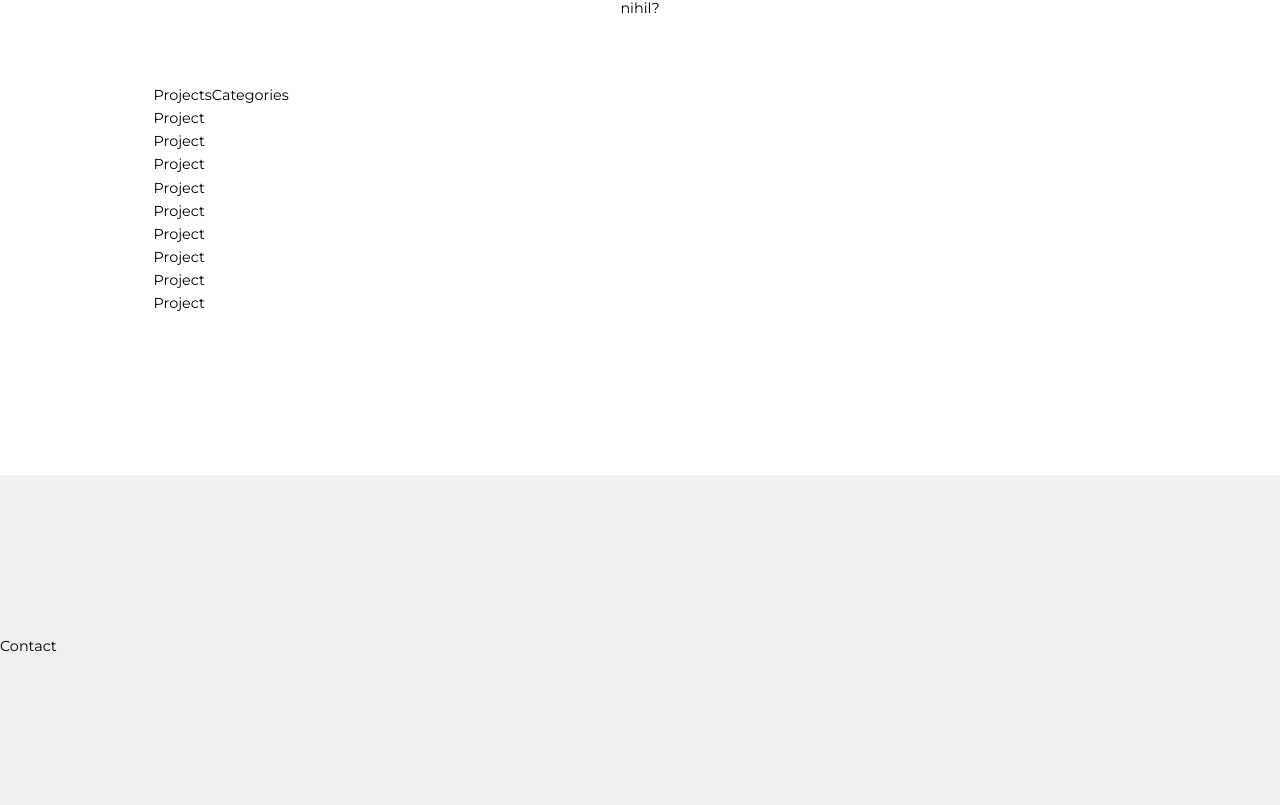
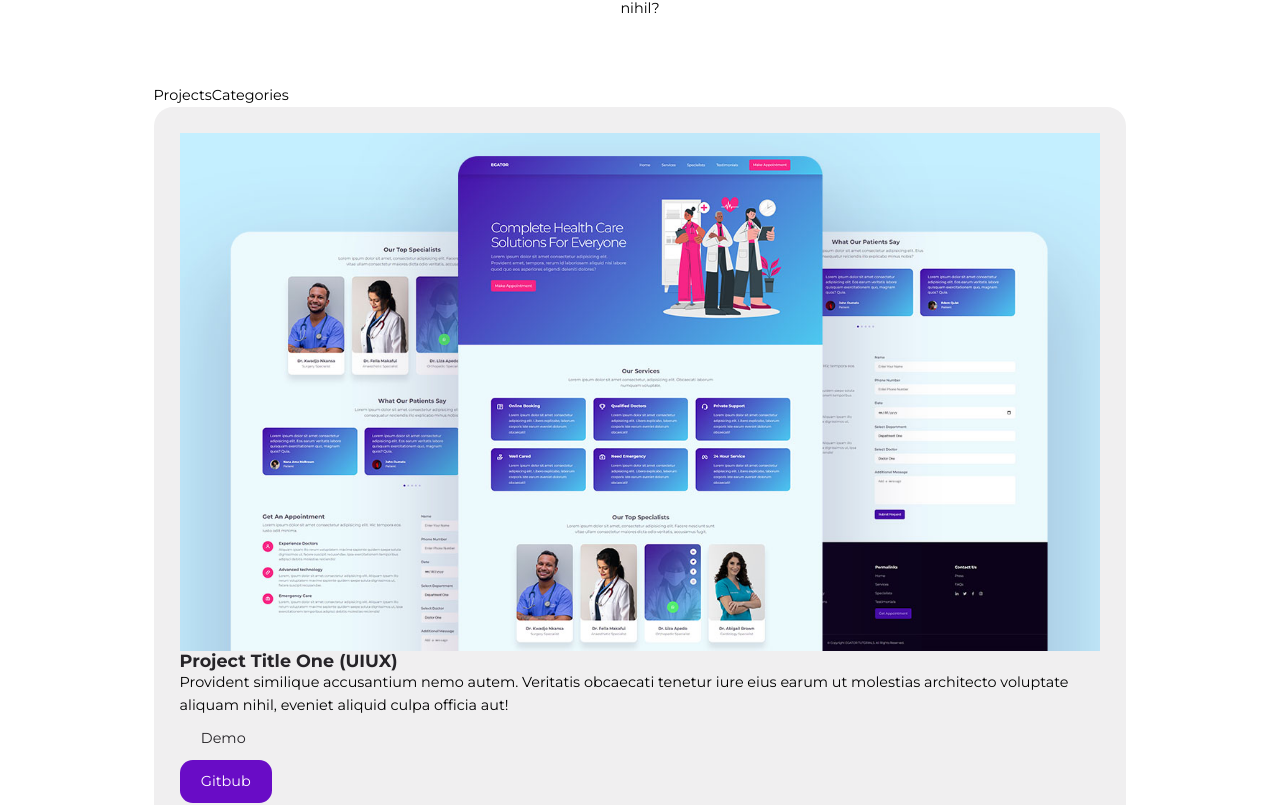
Before and after one commit to mmartins23/my-portfolio, a React (Create React App) app: page / in a window 1280 px wide. Shown: the part 2758-3563 px from the top of the page. Built offline with nearby package versions, Linux system fonts and the light colour scheme.

Commit message:
Project Component

```diff
--- a/src/sections/portfolio/Project.jsx
+++ b/src/sections/portfolio/Project.jsx
@@ -1,6 +1,18 @@
-const Project = () => {
+import Card from '../../components/Card'
+
+const Project = ({project}) => {
   return (
-    <div>Project</div>
+    <Card className="portfolio__project">
+        <div className="portfolio__project-image">
+            <img src={project.image} alt="Portfolio Project Image" />
+        </div>
+        <h4>{project.title}</h4>
+        <p>{project.desc}</p>
+        <div className="portfolio__project-cta">
+            <a href={project.demo} className="btn sm" target="_blank" rel="noopner noreferrer">Demo</a>
+            <a href={project.github} className="btn sm primary" target="_blank" rel="noopner noreferrer">Gitbub</a>
+        </div>
+    </Card>
   )
 }
 
```
